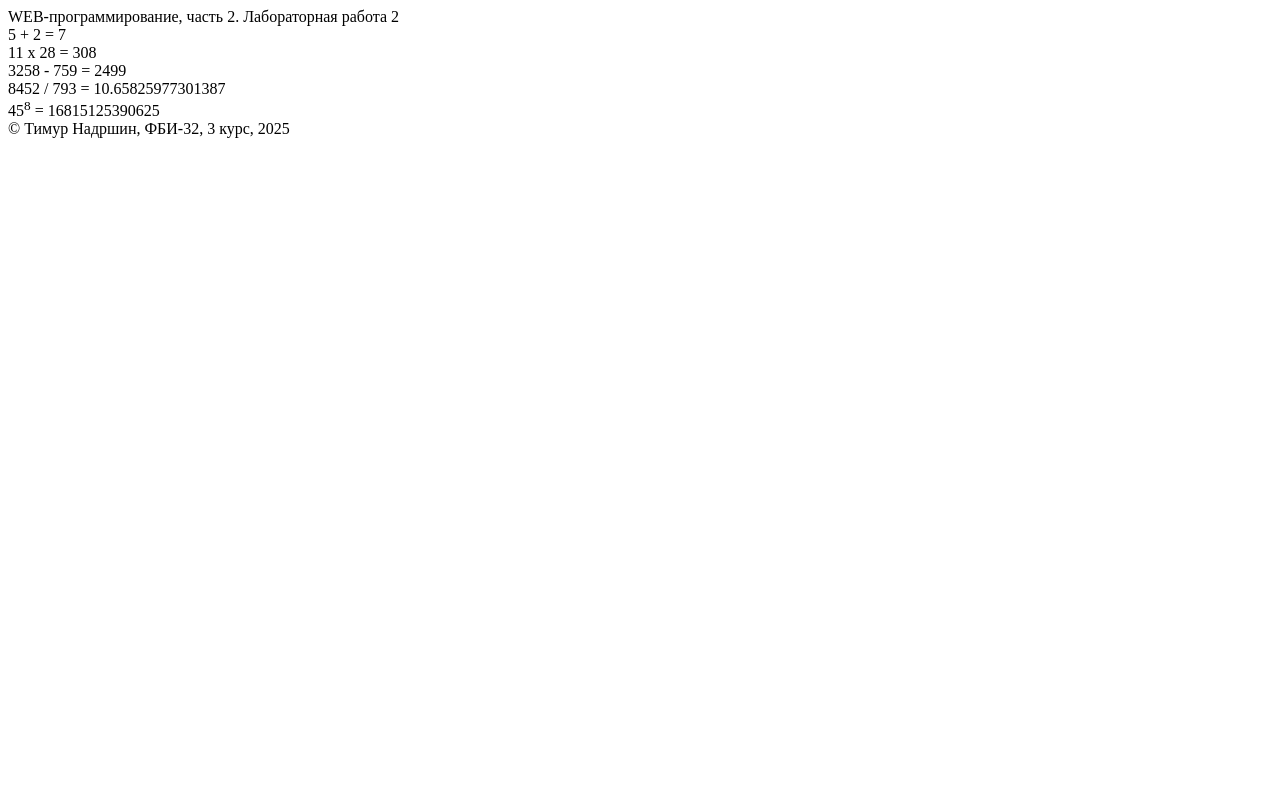
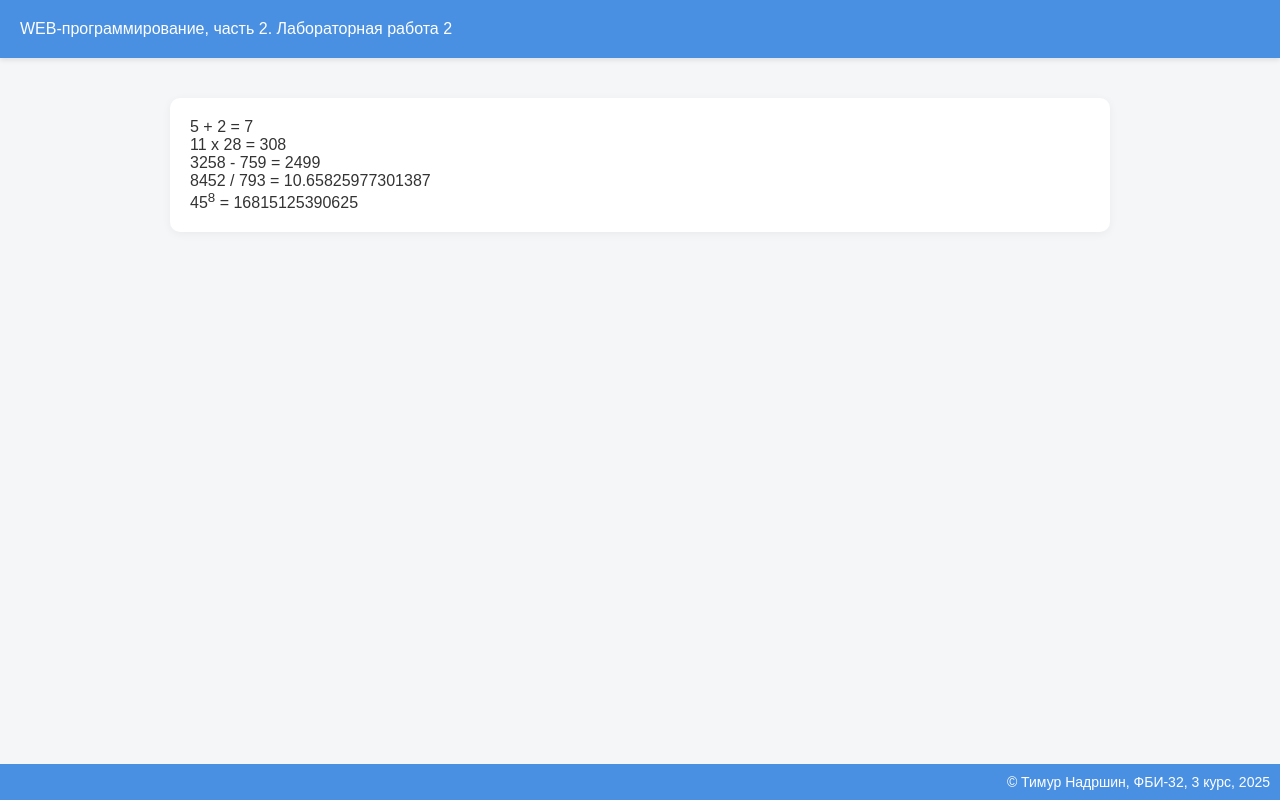
Before and after one commit to bivaettttt/web-back-labs, a Flask app: page /lab2/example in a window 1280 px wide. Run offline with Flask 3, Linux system fonts and the light colour scheme.

Commit message:
Подключение стилей

```diff
--- /dev/null
+++ b/static/main.css
@@ -0,0 +1,34 @@
+body {
+  margin: 0;
+  font-family: Arial, sans-serif;
+  background-color: #f4f6f8;
+  color: #333;
+}
+
+header {
+  background-color: #4a90e2;
+  color: white;
+  padding: 20px;
+  box-shadow: 0 2px 5px rgba(0, 0, 0, 0.1);
+}
+
+main {
+  max-width: 900px;
+  margin: 40px auto;
+  padding: 20px;
+  background: white;
+  border-radius: 10px;
+  box-shadow: 0 2px 10px rgba(0, 0, 0, 0.05);
+}
+
+footer {
+  background-color: #4a90e2;
+  color: white;
+  text-align: right;
+  padding: 10px;
+  position: fixed;
+  bottom: 0;
+  left: 0;
+  right: 0;
+  font-size: 14px;
+}
--- a/templates/example.html
+++ b/templates/example.html
@@ -4,6 +4,7 @@
     <meta charset="utf-8">
     <meta name="viewport" content="width=device-width, initial-scale=1.0">
     <title>Тимур Надршин. Лабораторная работа {{ num }}</title>
+    <link rel="stylesheet" href="{{ url_for('static', filename='main.css') }}">
 </head>
 <body>
     <header>
```
